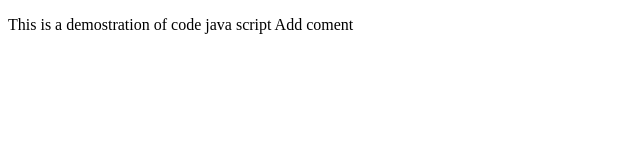
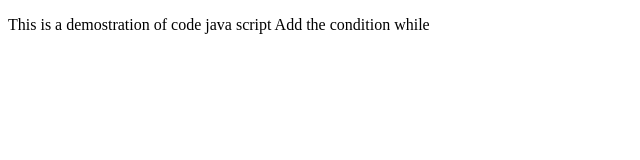
Before and after one commit to hentadwer/Javascript-Repo, a plain HTML site: page Example/While/index.html in a window 1280 px wide. Shown: the whole page, without its empty margins (0-640 px from the left). Drawn offline with Linux system fonts and the light colour scheme.

Commit message:
Add Description in Index

```diff
--- a/Example/While/index.html
+++ b/Example/While/index.html
@@ -5,6 +5,6 @@
         <script type="text/javascript" src="container.js"></script>
     </head>
     <body>
-        <p>This is a demostration of code java script Add coment </p>
+        <p>This is a demostration of code java script Add the condition while </p>
     </body>
 </html>
```
